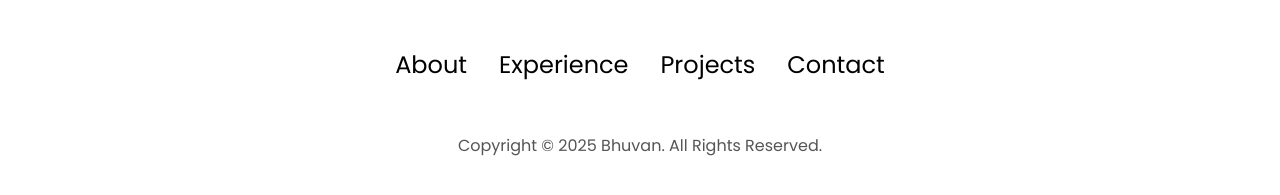
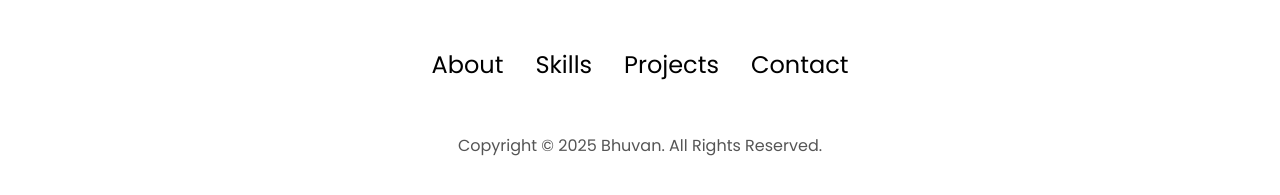
Before and after one commit to Bhuvan-Anupoju/Bhuvan.dev, a plain HTML site: page index.html in a window 1280 px wide. Shown: the part 4181-4376 px from the top of the page. Drawn offline with Linux system fonts and the light colour scheme.

Commit message:
Update index.html

```diff
--- a/index.html
+++ b/index.html
@@ -30,7 +30,7 @@
         </div>
         <div class="menu-links">
           <li><a href="#about" onclick="toggleMenu()">About</a></li>
-          <li><a href="#experience" onclick="toggleMenu()">Experience</a></li>
+          <li><a href="#experience" onclick="toggleMenu()">Skills</a></li>
           <li><a href="#projects" onclick="toggleMenu()">Projects</a></li>
           <li><a href="#contact" onclick="toggleMenu()">Contact</a></li>
         </div>
@@ -430,7 +430,7 @@
         <div class="nav-links-container">
           <ul class="nav-links">
             <li><a href="#about">About</a></li>
-            <li><a href="#experience">Experience</a></li>
+            <li><a href="#experience">Skills</a></li>
             <li><a href="#projects">Projects</a></li>
             <li><a href="#contact">Contact</a></li>
           </ul>
```
